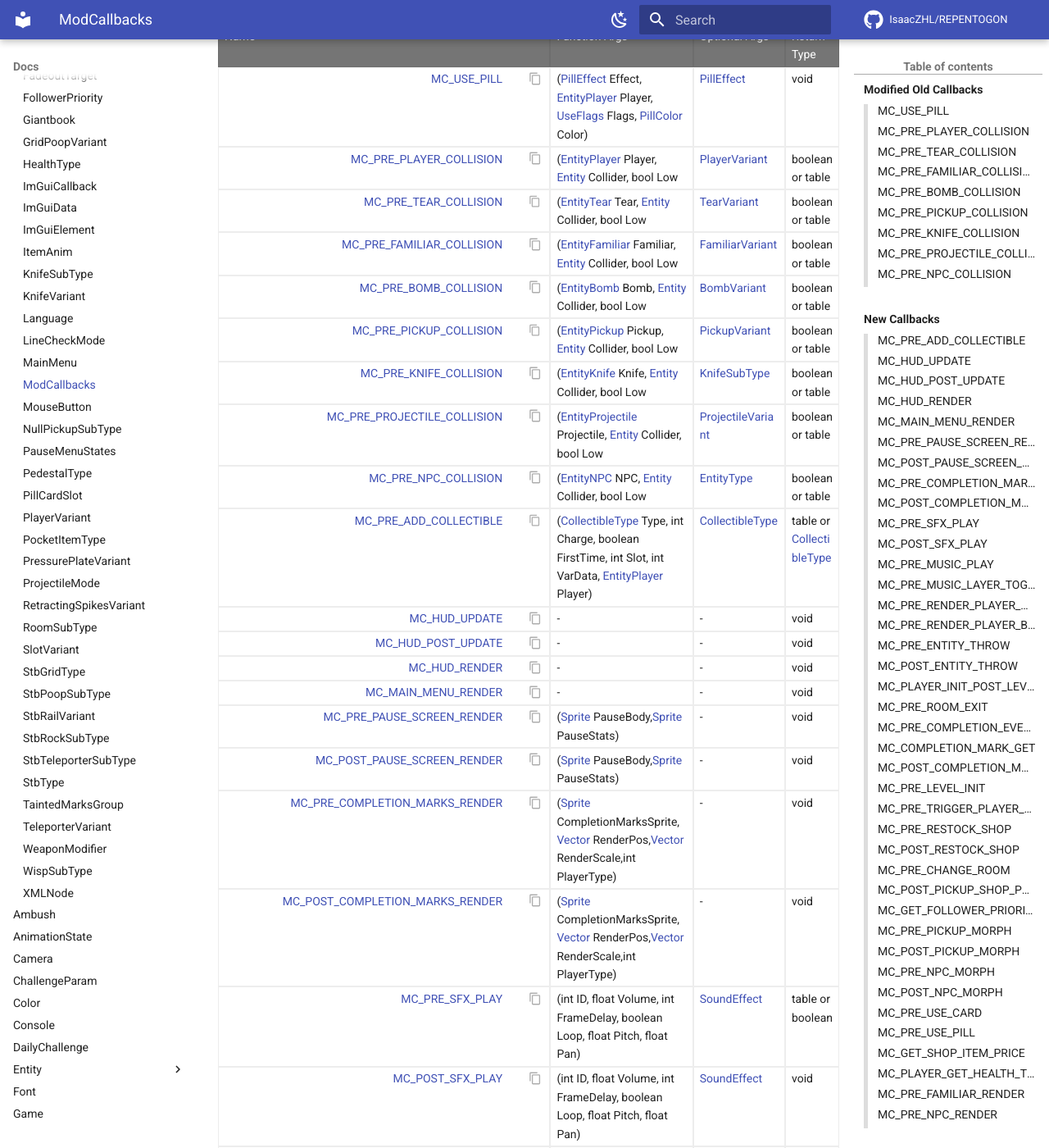
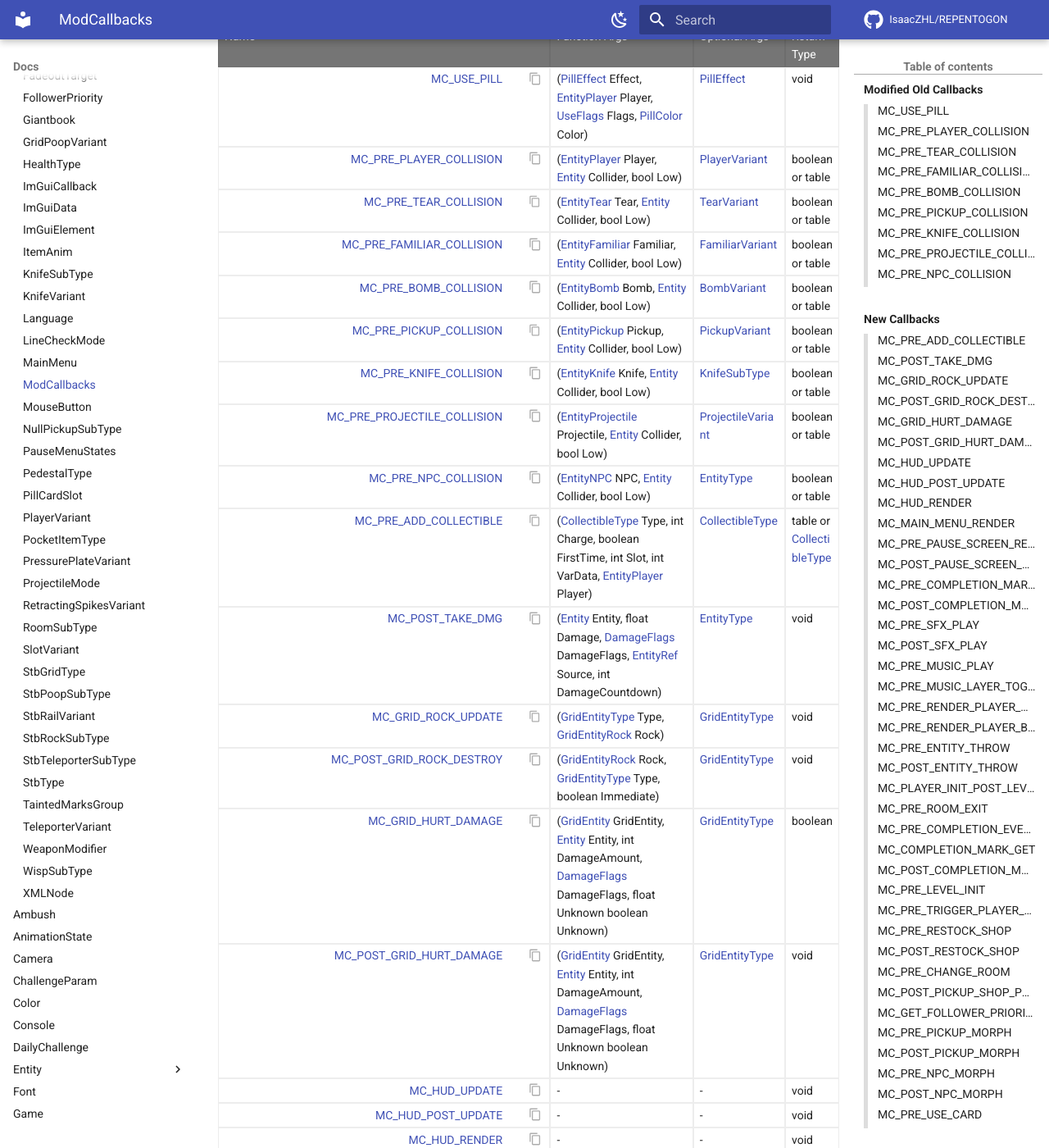
Before and after one commit to TeamREPENTOGON/REPENTOGON, an MkDocs documentation site: the page built from documentation/docs/enums/ModCallbacks.md, in a window 1280 px wide and 1400 px high, scrolled down 225 px. Shown: the whole window at 82% size. Built offline with MkDocs 1.6.1 and Material for MkDocs 9.7.7, drawn with Linux system fonts in a browser that asks for light colours; comment, search, counter and statistics services are not loaded; the version menu is left out; some of the changed text lies outside the part shown.

Commit message:
docs: Added some missing callbacks
--Also fixed overlapping ID for MC_POST_GRID_HURT_DAMAGE callback (1012 -> 1013)

```diff
--- a/documentation/docs/enums/ModCallbacks.md
+++ b/documentation/docs/enums/ModCallbacks.md
@@ -19,7 +19,7 @@ Now optionally accepts returning a table, with any combination of the following
 
 |ID|Name|Function Args|Optional Args|Return Type|
 |:--|:--|:--|:--|:--|
-|1065 |MC_PRE_PLAYER_COLLISION {: .copyable } | ([EntityPlayer](https://wofsauge.github.io/IsaacDocs/rep/EntityPlayer.html) Player, [Entity](https://wofsauge.github.io/IsaacDocs/rep/Entity.html) Collider, bool Low | [PlayerVariant](PlayerVariant.md) | boolean or table |
+|1065 |MC_PRE_PLAYER_COLLISION {: .copyable } | ([EntityPlayer](https://wofsauge.github.io/IsaacDocs/rep/EntityPlayer.html) Player, [Entity](https://wofsauge.github.io/IsaacDocs/rep/Entity.html) Collider, bool Low) | [PlayerVariant](PlayerVariant.md) | boolean or table |
 
 ### MC_PRE_TEAR_COLLISION
 Now optionally accepts returning a table, with any combination of the following fields:
@@ -29,7 +29,7 @@ Now optionally accepts returning a table, with any combination of the following
 
 |ID|Name|Function Args|Optional Args|Return Type|
 |:--|:--|:--|:--|:--|
-|1232 |MC_PRE_TEAR_COLLISION {: .copyable } | ([EntityTear](https://wofsauge.github.io/IsaacDocs/rep/EntityTear.html) Tear, [Entity](https://wofsauge.github.io/IsaacDocs/rep/Entity.html) Collider, bool Low | [TearVariant](https://wofsauge.github.io/IsaacDocs/rep/enums/TearVariant.html) | boolean or table |
+|1232 |MC_PRE_TEAR_COLLISION {: .copyable } | ([EntityTear](https://wofsauge.github.io/IsaacDocs/rep/EntityTear.html) Tear, [Entity](https://wofsauge.github.io/IsaacDocs/rep/Entity.html) Collider, bool Low) | [TearVariant](https://wofsauge.github.io/IsaacDocs/rep/enums/TearVariant.html) | boolean or table |
 
 ### MC_PRE_FAMILIAR_COLLISION
 Now optionally accepts returning a table, with any combination of the following fields:
@@ -41,7 +41,7 @@ For example, you can return `{ Collide=true }` to make a familiar to collide phy
 
 |ID|Name|Function Args|Optional Args|Return Type|
 |:--|:--|:--|:--|:--|
-|1234 |MC_PRE_FAMILIAR_COLLISION {: .copyable } | ([EntityFamiliar](https://wofsauge.github.io/IsaacDocs/rep/EntityFamiliar.html) Familiar, [Entity](https://wofsauge.github.io/IsaacDocs/rep/Entity.html) Collider, bool Low | [FamiliarVariant](https://wofsauge.github.io/IsaacDocs/rep/enums/FamiliarVariant.html) | boolean or table |
+|1234 |MC_PRE_FAMILIAR_COLLISION {: .copyable } | ([EntityFamiliar](https://wofsauge.github.io/IsaacDocs/rep/EntityFamiliar.html) Familiar, [Entity](https://wofsauge.github.io/IsaacDocs/rep/Entity.html) Collider, bool Low) | [FamiliarVariant](https://wofsauge.github.io/IsaacDocs/rep/enums/FamiliarVariant.html) | boolean or table |
 
 ### MC_PRE_BOMB_COLLISION
 Now optionally accepts returning a table, with any combination of the following fields:
@@ -51,7 +51,7 @@ Now optionally accepts returning a table, with any combination of the following
 
 |ID|Name|Function Args|Optional Args|Return Type|
 |:--|:--|:--|:--|:--|
-|1236 |MC_PRE_BOMB_COLLISION {: .copyable } | ([EntityBomb](https://wofsauge.github.io/IsaacDocs/rep/EntityBomb.html) Bomb, [Entity](https://wofsauge.github.io/IsaacDocs/rep/Entity.html) Collider, bool Low | [BombVariant](https://wofsauge.github.io/IsaacDocs/rep/enums/BombVariant.html) | boolean or table |
+|1236 |MC_PRE_BOMB_COLLISION {: .copyable } | ([EntityBomb](https://wofsauge.github.io/IsaacDocs/rep/EntityBomb.html) Bomb, [Entity](https://wofsauge.github.io/IsaacDocs/rep/Entity.html) Collider, bool Low) | [BombVariant](https://wofsauge.github.io/IsaacDocs/rep/enums/BombVariant.html) | boolean or table |
 
 ### MC_PRE_PICKUP_COLLISION
 Now optionally accepts returning a table, with any combination of the following fields:
@@ -61,7 +61,7 @@ Now optionally accepts returning a table, with any combination of the following
 
 |ID|Name|Function Args|Optional Args|Return Type|
 |:--|:--|:--|:--|:--|
-|1238 |MC_PRE_PICKUP_COLLISION {: .copyable } | ([EntityPickup](https://wofsauge.github.io/IsaacDocs/rep/EntityPickup.html) Pickup, [Entity](https://wofsauge.github.io/IsaacDocs/rep/Entity.html) Collider, bool Low | [PickupVariant](https://wofsauge.github.io/IsaacDocs/rep/enums/PickupVariant.html) | boolean or table |
+|1238 |MC_PRE_PICKUP_COLLISION {: .copyable } | ([EntityPickup](https://wofsauge.github.io/IsaacDocs/rep/EntityPickup.html) Pickup, [Entity](https://wofsauge.github.io/IsaacDocs/rep/Entity.html) Collider, bool Low) | [PickupVariant](https://wofsauge.github.io/IsaacDocs/rep/enums/PickupVariant.html) | boolean or table |
 
 ### MC_PRE_KNIFE_COLLISION
 Now optionally accepts returning a table, with any combination of the following fields:
@@ -71,7 +71,7 @@ Now optionally accepts returning a table, with any combination of the following
 
 |ID|Name|Function Args|Optional Args|Return Type|
 |:--|:--|:--|:--|:--|
-|1242 |MC_PRE_KNIFE_COLLISION {: .copyable } | ([EntityKnife](https://wofsauge.github.io/IsaacDocs/rep/EntityKnife.html) Knife, [Entity](https://wofsauge.github.io/IsaacDocs/rep/Entity.html) Collider, bool Low | [KnifeSubType](KnifeSubType.md) | boolean or table |
+|1242 |MC_PRE_KNIFE_COLLISION {: .copyable } | ([EntityKnife](https://wofsauge.github.io/IsaacDocs/rep/EntityKnife.html) Knife, [Entity](https://wofsauge.github.io/IsaacDocs/rep/Entity.html) Collider, bool Low) | [KnifeSubType](KnifeSubType.md) | boolean or table |
 
 ### MC_PRE_PROJECTILE_COLLISION
 Now optionally accepts returning a table, with any combination of the following fields:
@@ -81,7 +81,7 @@ Now optionally accepts returning a table, with any combination of the following
 
 |ID|Name|Function Args|Optional Args|Return Type|
 |:--|:--|:--|:--|:--|
-|1244 |MC_PRE_PROJECTILE_COLLISION {: .copyable } | ([EntityProjectile](https://wofsauge.github.io/IsaacDocs/rep/EntityProjectile.html) Projectile, [Entity](https://wofsauge.github.io/IsaacDocs/rep/Entity.html) Collider, bool Low | [ProjectileVariant](https://wofsauge.github.io/IsaacDocs/rep/enums/ProjectileVariant.html) | boolean or table |
+|1244 |MC_PRE_PROJECTILE_COLLISION {: .copyable } | ([EntityProjectile](https://wofsauge.github.io/IsaacDocs/rep/EntityProjectile.html) Projectile, [Entity](https://wofsauge.github.io/IsaacDocs/rep/Entity.html) Collider, bool Low) | [ProjectileVariant](https://wofsauge.github.io/IsaacDocs/rep/enums/ProjectileVariant.html) | boolean or table |
 
 ### MC_PRE_NPC_COLLISION
 Now optionally accepts returning a table, with any combination of the following fields:
@@ -91,7 +91,7 @@ Now optionally accepts returning a table, with any combination of the following
 
 |ID|Name|Function Args|Optional Args|Return Type|
 |:--|:--|:--|:--|:--|
-|1246 |MC_PRE_NPC_COLLISION {: .copyable } | ([EntityNPC](https://wofsauge.github.io/IsaacDocs/rep/EntityNPC.html) NPC, [Entity](https://wofsauge.github.io/IsaacDocs/rep/Entity.html) Collider, bool Low | [EntityType](https://wofsauge.github.io/IsaacDocs/rep/enums/EntityType.html) | boolean or table |
+|1246 |MC_PRE_NPC_COLLISION {: .copyable } | ([EntityNPC](https://wofsauge.github.io/IsaacDocs/rep/EntityNPC.html) NPC, [Entity](https://wofsauge.github.io/IsaacDocs/rep/Entity.html) Collider, bool Low) | [EntityType](https://wofsauge.github.io/IsaacDocs/rep/enums/EntityType.html) | boolean or table |
 
 
 ## New Callbacks
@@ -120,6 +120,41 @@ Alternatively accepts a [CollectibleType](https://wofsauge.github.io/IsaacDocs/r
 |ID|Name|Function Args|Optional Args|Return Type|
 |:--|:--|:--|:--|:--|
 |1004 |MC_PRE_ADD_COLLECTIBLE {: .copyable } | ([CollectibleType](https://wofsauge.github.io/IsaacDocs/rep/enums/CollectibleType.html) Type, int Charge, boolean FirstTime, int Slot, int VarData, [EntityPlayer](https://wofsauge.github.io/IsaacDocs/rep/EntityPlayer.html) Player)| [CollectibleType](https://wofsauge.github.io/IsaacDocs/rep/enums/CollectibleType.html) | table or [CollectibleType](https://wofsauge.github.io/IsaacDocs/rep/enums/CollectibleType.html) |
+
+### MC_POST_TAKE_DMG {: .copyable }
+Accepts no return parameters.
+
+|ID|Name|Function Args|Optional Args|Return Type|
+|:--|:--|:--|:--|:--|
+|1006 |MC_POST_TAKE_DMG {: .copyable } | ([Entity](https://wofsauge.github.io/IsaacDocs/rep/Entity.html) Entity, float Damage, [DamageFlags](https://wofsauge.github.io/IsaacDocs/rep/enums/DamageFlag.html) DamageFlags, [EntityRef](https://wofsauge.github.io/IsaacDocs/rep/EntityRef.html) Source, int DamageCountdown) | [EntityType](https://wofsauge.github.io/IsaacDocs/rep/enums/EntityType.html) | void |
+
+### MC_GRID_ROCK_UPDATE {: .copyable }
+Accepts no return parameters.
+
+|ID|Name|Function Args|Optional Args|Return Type|
+|:--|:--|:--|:--|:--|
+|1010 |MC_GRID_ROCK_UPDATE {: .copyable } | ([GridEntityType](https://wofsauge.github.io/IsaacDocs/rep/enums/GridEntityType.html) Type, [GridEntityRock](https://wofsauge.github.io/IsaacDocs/rep/GridEntityRock.html) Rock) | [GridEntityType](https://wofsauge.github.io/IsaacDocs/rep/enums/GridEntityType.html) | void |
+
+### MC_POST_GRID_ROCK_DESTROY {: .copyable }
+Accepts no return parameters.
+
+|ID|Name|Function Args|Optional Args|Return Type|
+|:--|:--|:--|:--|:--|
+|1011 |MC_POST_GRID_ROCK_DESTROY {: .copyable } | ([GridEntityRock](https://wofsauge.github.io/IsaacDocs/rep/GridEntityRock.html) Rock, [GridEntityType](https://wofsauge.github.io/IsaacDocs/rep/enums/GridEntityType.html) Type, boolean Immediate) | [GridEntityType](https://wofsauge.github.io/IsaacDocs/rep/enums/GridEntityType.html) | void |
+
+### MC_GRID_HURT_DAMAGE {: .copyable }
+Return false if entity or player should ignore damage from it.
+
+|ID|Name|Function Args|Optional Args|Return Type|
+|:--|:--|:--|:--|:--|
+|1012 |MC_GRID_HURT_DAMAGE {: .copyable } | ([GridEntity](https://wofsauge.github.io/IsaacDocs/rep/GridEntity.html) GridEntity, [Entity](https://wofsauge.github.io/IsaacDocs/rep/Entity.html) Entity, int DamageAmount, [DamageFlags](https://wofsauge.github.io/IsaacDocs/rep/enums/DamageFlag.html) DamageFlags, float Unknown  boolean Unknown) | [GridEntityType](https://wofsauge.github.io/IsaacDocs/rep/enums/GridEntityType.html) | boolean |
+
+### MC_POST_GRID_HURT_DAMAGE {: .copyable }
+Accepts no return parameters.
+
+|ID|Name|Function Args|Optional Args|Return Type|
+|:--|:--|:--|:--|:--|
+|1013 |MC_POST_GRID_HURT_DAMAGE {: .copyable } | ([GridEntity](https://wofsauge.github.io/IsaacDocs/rep/GridEntity.html) GridEntity, [Entity](https://wofsauge.github.io/IsaacDocs/rep/Entity.html) Entity, int DamageAmount, [DamageFlags](https://wofsauge.github.io/IsaacDocs/rep/enums/DamageFlag.html) DamageFlags, float Unknown  boolean Unknown) | [GridEntityType](https://wofsauge.github.io/IsaacDocs/rep/enums/GridEntityType.html) | void |
 
 ### MC_HUD_UPDATE {: .copyable }
 Accepts no return parameters.
@@ -860,10 +895,11 @@ Accepts a `float` to modify the chance.
 |1133 |MC_POST_DEVIL_CALCULATE {: .copyable } | (float Chance)| - | float |
 
 ### MC_POST_ITEM_OVERLAY_UPDATE
+Accepts no return parameters.
 
 |ID|Name|Function Args|Optional Args|Return Type|
 |:--|:--|:--|:--|:--|
-|1075 |MC_POST_ITEM_OVERLAY_UPDATE {: .copyable } | ()| - | - |
+|1075 |MC_POST_ITEM_OVERLAY_UPDATE {: .copyable } | ([ItemOverlay](../ItemOverlay.md) ItemOverlay)| [GiantBook](Giantbook.md) | void |
 
 ### MC_PRE_ITEM_OVERLAY_SHOW
 Accepts an integer to change [GiantBook](Giantbook.md)
@@ -927,13 +963,13 @@ Alternatively accepts `false` to stop the rendering.
 
 |ID|Name|Function Args|Optional Args|Return Type|
 |:--|:--|:--|:--|:--|
-|1092 |MC_PRE_PLAYER_APPLY_INNATE_COLLECTIBLE_NUM {: .copyable } | int ModCount, [EntityPlayer](https://wofsauge.github.io/IsaacDocs/rep/EntityPlayer.html) Player, [CollectibleType](https://wofsauge.github.io/IsaacDocs/rep/enums/CollectibleType.html) CollectibleType, boolean OnlyCountTrueItems)| - | int |
+|1092 |MC_PRE_PLAYER_APPLY_INNATE_COLLECTIBLE_NUM {: .copyable } | int ModCount, [EntityPlayer](https://wofsauge.github.io/IsaacDocs/rep/EntityPlayer.html) Player, [CollectibleType](https://wofsauge.github.io/IsaacDocs/rep/enums/CollectibleType.html) Type, boolean OnlyCountTrueItems)| - | int |
 
 ### MC_PRE_PLAYER_HAS_COLLECTIBLE
 
 |ID|Name|Function Args|Optional Args|Return Type|
 |:--|:--|:--|:--|:--|
-|1093 |MC_PRE_PLAYER_HAS_COLLECTIBLE {: .copyable } | [EntityPlayer](https://wofsauge.github.io/IsaacDocs/rep/EntityPlayer.html) Player, [CollectibleType](https://wofsauge.github.io/IsaacDocs/rep/enums/CollectibleType.html) CollectibleType, boolean OnlyCountTrueItems)| [CollectibleType](https://wofsauge.github.io/IsaacDocs/rep/enums/CollectibleType.html) | bool |
+|1093 |MC_PRE_PLAYER_HAS_COLLECTIBLE {: .copyable } | ([EntityPlayer](https://wofsauge.github.io/IsaacDocs/rep/EntityPlayer.html) Player, [CollectibleType](https://wofsauge.github.io/IsaacDocs/rep/enums/CollectibleType.html) Type, boolean OnlyCountTrueItems)| [CollectibleType](https://wofsauge.github.io/IsaacDocs/rep/enums/CollectibleType.html) | bool |
 
 ### MC_PRE_MUSIC_PLAY_JINGLE
 Accepts a [Music](https://wofsauge.github.io/IsaacDocs/rep/enums/Music.html) to change the track
@@ -943,6 +979,27 @@ Alternatively accepts `false` to cancel the track
 |ID|Name|Function Args|Optional Args|Return Type|
 |:--|:--|:--|:--|:--|
 |1094 |MC_PRE_MUSIC_PLAY_JINGLE {: .copyable } | ([Music](https://wofsauge.github.io/IsaacDocs/rep/enums/Music.html) MusicID)| [Music](https://wofsauge.github.io/IsaacDocs/rep/enums/Music.html) | [Music](https://wofsauge.github.io/IsaacDocs/rep/enums/Music.html) or boolean |
+
+### MC_POST_TRIGGER_COLLECTIBLE_REMOVED {: .copyable }
+Accepts no return parameters.
+
+|ID|Name|Function Args|Optional Args|Return Type|
+|:--|:--|:--|:--|:--|
+|1095 |MC_POST_TRIGGER_COLLECTIBLE_REMOVED {: .copyable } | ([EntityPlayer](https://wofsauge.github.io/IsaacDocs/rep/EntityPlayer.html) Player, [CollectibleType](https://wofsauge.github.io/IsaacDocs/rep/enums/CollectibleType.html) Type) | [CollectibleType](https://wofsauge.github.io/IsaacDocs/rep/enums/CollectibleType.html) | void |
+
+### MC_POST_TRIGGER_TRINKET_ADDED {: .copyable }
+Accepts no return parameters.
+
+|ID|Name|Function Args|Optional Args|Return Type|
+|:--|:--|:--|:--|:--|
+|1096 |MC_POST_TRIGGER_TRINKET_ADDED {: .copyable } | ([EntityPlayer](https://wofsauge.github.io/IsaacDocs/rep/EntityPlayer.html) Player, [TrinketType](https://wofsauge.github.io/IsaacDocs/rep/enums/TrinketType.html) Type, boolean FirstTimePickingUp) | [TrinketType](https://wofsauge.github.io/IsaacDocs/rep/enums/TrinketType.html) | void |
+
+### MC_POST_TRIGGER_TRINKET_REMOVED {: .copyable }
+Accepts no return parameters.
+
+|ID|Name|Function Args|Optional Args|Return Type|
+|:--|:--|:--|:--|:--|
+|1097 |MC_POST_TRIGGER_TRINKET_REMOVED {: .copyable } | ([EntityPlayer](https://wofsauge.github.io/IsaacDocs/rep/EntityPlayer.html) Player, [TrinketType](https://wofsauge.github.io/IsaacDocs/rep/enums/TrinketType.html) Type) | [TrinketType](https://wofsauge.github.io/IsaacDocs/rep/enums/TrinketType.html) | void |
 
 ### MC_CONSOLE_AUTOCOMPLETE
 This is called whenever a function with the CUSTOM [AutocompleteType](AutocompleteType.md) enum is being entered into the console. Called every time the console input changes.
@@ -989,3 +1046,10 @@ Accepts no return parameters.
 |ID|Name|Function Args|Optional Args|Return Type|
 |:--|:--|:--|:--|:--|
 |1210 |MC_POST_MODS_LOADED {: .copyable } | - | - | void |
+
+### MC_POST_ITEM_OVERLAY_SHOW
+Accepts no return parameters.
+
+|ID|Name|Function Args|Optional Args|Return Type|
+|:--|:--|:--|:--|:--|
+|1134 |MC_POST_ITEM_OVERLAY_SHOW {: .copyable } | ([ItemOverlay](../ItemOverlay.md) ItemOverlay, [GiantBook](Giantbook.md) GiantBookID, int Delay, [EntityPlayer](https://wofsauge.github.io/IsaacDocs/rep/EntityPlayer.html) Player)| [GiantBook](Giantbook.md) | void |
```
Also changed, not shown: other parts of documentation/docs/enums/ModCallbacks.md (+1 -1 lines), 1 other file.
